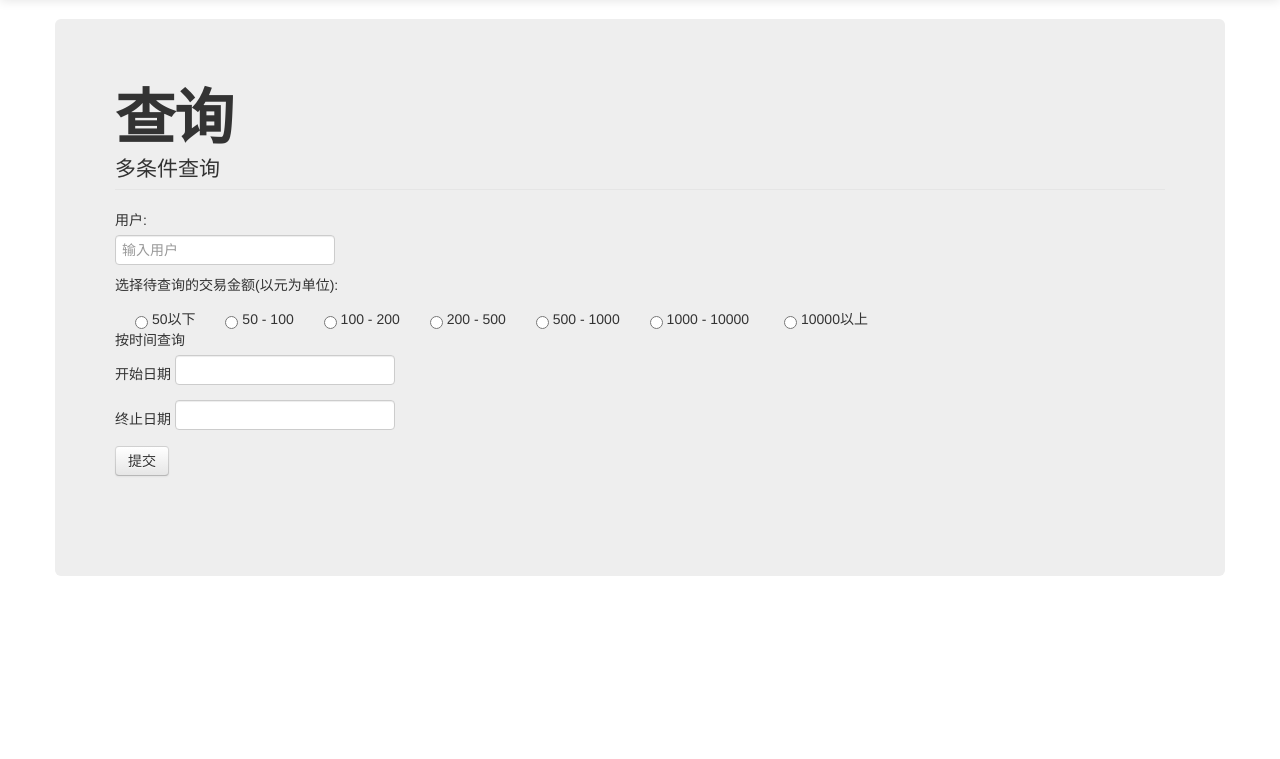
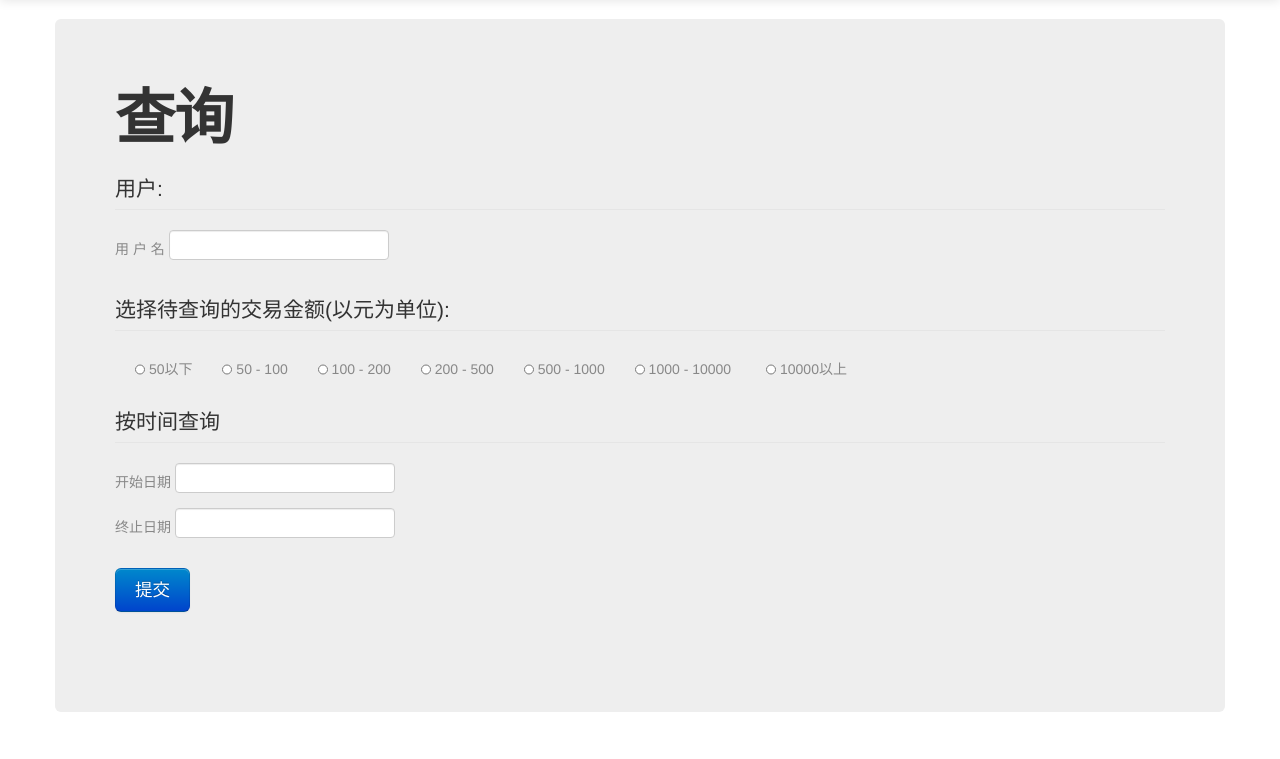
Before and after one commit to jafarsidik/online_payment, a PHP site: page /inquery.html in a window 1280 px wide. Shown: the part 41-800 px from the top of the page. Run offline with PHP 8.4, Linux system fonts and the light colour scheme.

Commit message:
1. 美化查询界面 2. 导出功能还需改进

```diff
--- a/inquery.html
+++ b/inquery.html
@@ -11,6 +11,19 @@
       body {
       padding-top: 60px; /* 60px to make the container go all the way to the bottom of the topbar */
       }
+      #inquery {
+        margin-bottom: 20px;
+      }
+      #user, #money, #time {
+        margin-bottom: 20px;
+        color: #888;
+      }
+      input[type=radio]{
+        width:10px;
+        height:15px;
+        margin-bottom: 5px;
+      }
+
     </style>
     <script type="text/javascript" src="js/jquery.js"></script>
     <script type="text/javascript" src="js/jquery-ui.js"></script>
@@ -42,19 +55,19 @@
       <div class="container">
 
         <div class="hero-unit">
-          <h1>查询</h1>
-          <!-- <p>Tagline</p> -->
-
+          <h1 id="inquery">查询</h1>
           <form>
             <fieldset>
-              <legend>多条件查询</legend>
-              <div>
-                <label>用户:</label>
-                <input type="text" name="buyer" placeholder="输入用户">
+
+              <div id="user">
+                <legend>用户:</legend>
+                <label>
+                  用 户 名 <input type="text" name="buyer" placeholder="">
+                </label>
               </div>
 
-              <div>
-                <label>选择待查询的交易金额(以元为单位):</label>
+              <div id="money">
+                <legend>选择待查询的交易金额(以元为单位):</legend>
                 <label class="checkbox inline">
                   <input type="radio" name="bound" value="0"> 50以下
                 </label><label class="checkbox inline">
@@ -72,8 +85,9 @@
                   <input type="radio" name="bound" value="6"> 10000以上
                 </label>
               </div>
-              <div>
-                  <label>按时间查询</label>
+
+              <div id="time">
+                  <legend>按时间查询</legend>
                   <label>
                     开始日期 <input type="text" name="starttime" id="starttime">
                   </label>
@@ -81,7 +95,7 @@
                     终止日期 <input type="text" name="endtime" id="endtime">
                   </label>
               </div>
-              <button type="submit" class="btn" id="query">提交</button>
+              <button type="button" class="btn btn-large btn-primary" id="query">提交</button>
             </fieldset>
           </form>
 
--- a/js/log.js
+++ b/js/log.js
@@ -1,11 +1,10 @@
-function query_log(first_date, second_date) {
+function query_log(first_date, second_date, cond) {
 
     var url = './get_log.php';
     var date1 = first_date + ' 00:00:00';
     var date2 = second_date + ' 23:59:59';
 
-
-    var parameter = {date1: date1, date2: date2};
+    var parameter = {date1: date1, date2: date2, cond: cond};
 
     jQuery.ajax({
         url: url,
```
Also changed, not shown: get_log.html (+8 -2 lines), get_log.php (+11 -0 lines), 1 other file.
